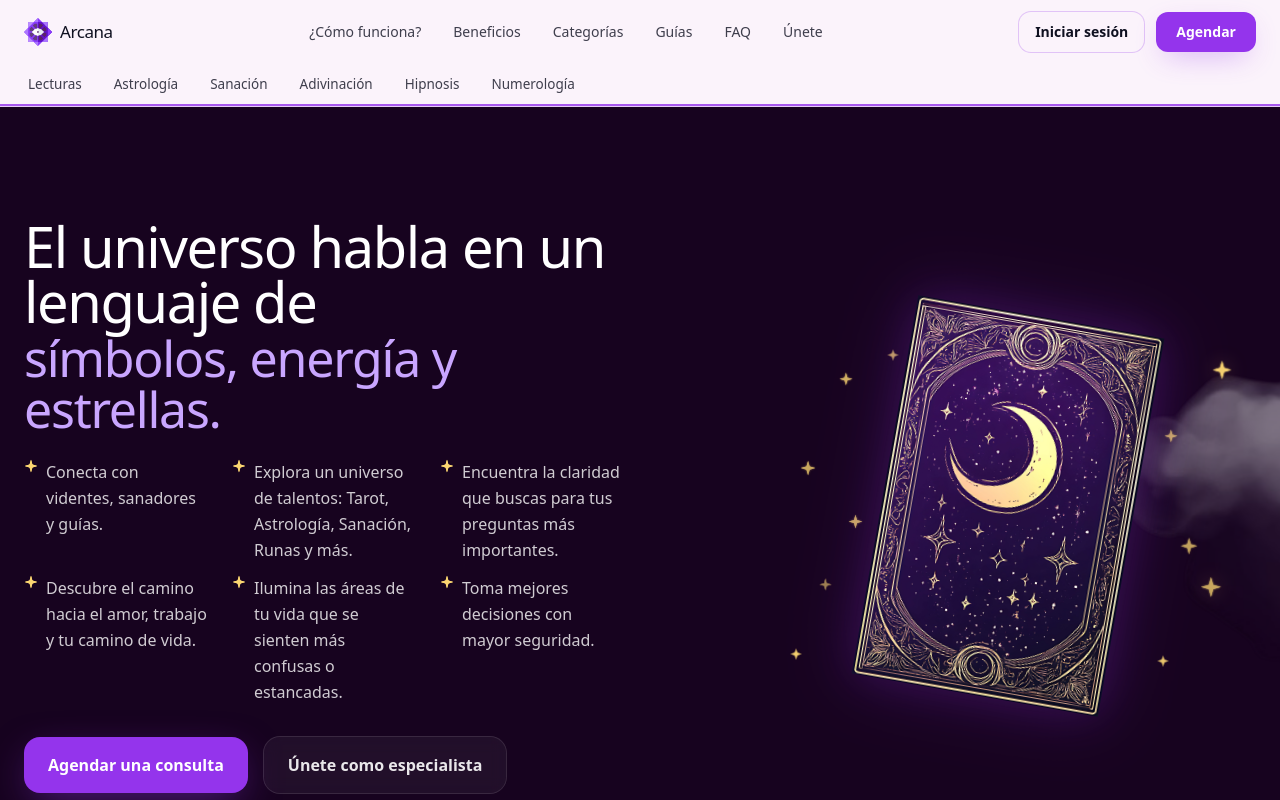
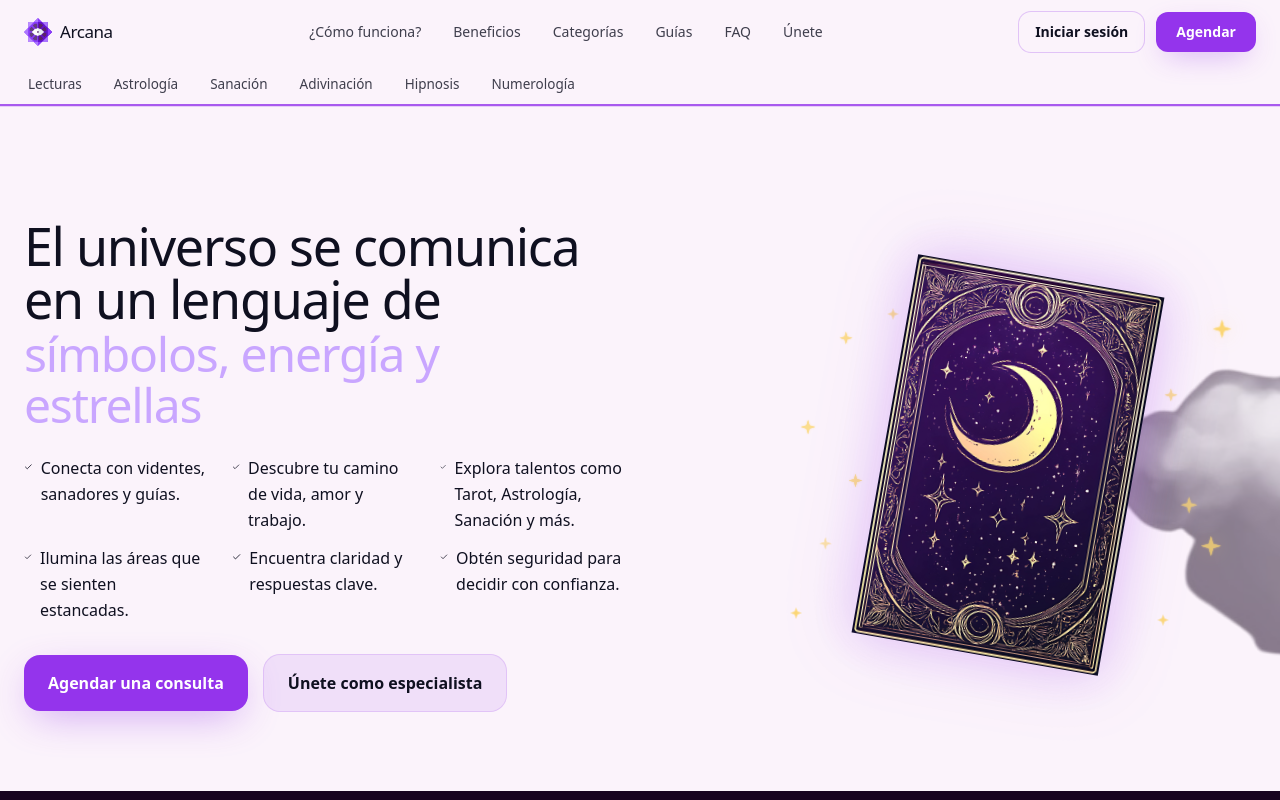
Before and after one commit to arcana302-art/arcana-v2, a Next.js app: page / in a window 1280 px wide. Shown: the top 800 px of the page. Built offline with nearby package versions, Linux system fonts and the light colour scheme.

Commit message:
Update Hero.tsx

```diff
--- a/app/components/Hero.tsx
+++ b/app/components/Hero.tsx
@@ -5,7 +5,7 @@ import Image from 'next/image';
 const HERO_IMG = '/brand/hero-card-eye.png';
 const CLOUD_IMG = '/brand/Nube1.png';
 
-/* ====== Estrella decorativa (fondo) — se mantiene tal cual ====== */
+/* ====== Estrellas decorativas existentes (sin cambios) ====== */
 function Star({
   id,
   className = '',
@@ -77,62 +77,32 @@ function Star({
   );
 }
 
-/* ====== Estrellita para bullets (pequeña, con glow + dim sutil) ====== */
-function BulletStar({
-  size = 14,
-  delay = '0s',
-  duration = '4s',
-}: {
-  size?: number;
-  delay?: string;
-  duration?: string;
-}) {
-  const id = `bstar-${Math.random().toString(36).slice(2, 8)}`;
+/* ====== Check minimal para bullets ====== */
+function CheckIcon({ className = '' }: { className?: string }) {
   return (
     <svg
-      width={size}
-      height={size}
-      viewBox="0 0 100 100"
+      viewBox="0 0 24 24"
+      width="16"
+      height="16"
       aria-hidden="true"
-      className="shrink-0"
-      style={{ animationDelay: delay, animationDuration: duration }}
+      className={className}
     >
-      <defs>
-        <filter id={id} x="-50%" y="-50%" width="200%" height="200%">
-          <feGaussianBlur in="SourceGraphic" stdDeviation="1.8" result="b1" />
-          <feGaussianBlur in="SourceGraphic" stdDeviation="4.2" result="b2" />
-          <feFlood floodColor="#FBD671" floodOpacity="0.65" result="gold" />
-          <feComposite in="gold" in2="b2" operator="in" result="glow" />
-          <feMerge>
-            <feMergeNode in="glow" />
-            <feMergeNode in="b1" />
-            <feMergeNode in="SourceGraphic" />
-          </feMerge>
-        </filter>
-      </defs>
-      <g filter={`url(#${id})`} className="bullet-twinkle">
-        <path d="M50 6 L60 40 L94 50 L60 60 L50 94 L40 60 L6 50 L40 40 Z" fill="#FBD671" />
-      </g>
-      <style jsx>{`
-        .bullet-twinkle {
-          animation-name: bullet-dim;
-          animation-timing-function: ease-in-out;
-          animation-iteration-count: infinite;
-        }
-        @keyframes bullet-dim {
-          0%   { opacity: 1;   }
-          50%  { opacity: 0.55;}
-          100% { opacity: 1;   }
-        }
-      `}</style>
+      <path
+        d="M20 6L9 17l-5-5"
+        fill="none"
+        stroke="#0f1020"
+        strokeWidth="2.2"
+        strokeLinecap="round"
+        strokeLinejoin="round"
+      />
     </svg>
   );
 }
 
 export default function Hero() {
   return (
-    <section className="relative overflow-hidden bg-[#17031F]">
-      {/* NUBE: encima de estrellas, debajo del contenido (sin cambios) */}
+    <section className="relative overflow-hidden bg-[#FBF3FB]">
+      {/* NUBE (igual: sobre estrellas, bajo contenido) */}
       <div className="pointer-events-none absolute inset-0 z-[5]">
         <img src={CLOUD_IMG} alt="" className="cloud-img" aria-hidden="true" />
       </div>
@@ -143,54 +113,54 @@ export default function Hero() {
           {/* TEXTO */}
           <div className="col-span-12 lg:col-span-7 xl:col-span-7">
             <div className="max-w-[560px] sm:max-w-[600px]">
-              {/* Títulos SIN bold, mismos colores */}
-              <h1 className="text-white font-normal tracking-tight leading-[0.98] text-[44px] sm:text-[56px]">
-                El universo habla en un lenguaje de
+              {/* Títulos sin bold, colores actualizados */}
+              <h1 className="text-[#0f1020] font-normal tracking-tight leading-[1.02] text-[40px] sm:text-[52px]">
+                El universo se comunica en un lenguaje de
               </h1>
-              <h2 className="mt-1 text-[40px] sm:text-[50px] font-normal tracking-tight leading-[1.02] text-[#c9a6ff]">
-                símbolos, energía y estrellas.
+              <h2 className="mt-1 text-[38px] sm:text-[48px] font-normal tracking-tight leading-[1.06] text-[#c9a6ff]">
+                símbolos, energía y estrellas
               </h2>
 
-              {/* Bullets (sustituyen al párrafo) */}
-              <ul className="mt-6 grid grid-cols-1 sm:grid-cols-2 lg:grid-cols-3 gap-x-6 gap-y-3 text-white/80 text-[16px] leading-relaxed">
+              {/* Bullets con check (cortos) */}
+              <ul className="mt-6 grid grid-cols-1 sm:grid-cols-2 lg:grid-cols-3 gap-x-6 gap-y-3 text-[#0f1020] text-[16px] leading-relaxed">
                 <li className="flex items-start gap-2">
-                  <BulletStar delay="0s" />
+                  <CheckIcon className="mt-1" />
                   <span>Conecta con videntes, sanadores y guías.</span>
                 </li>
                 <li className="flex items-start gap-2">
-                  <BulletStar delay="0.2s" />
-                  <span>Explora un universo de talentos: Tarot, Astrología, Sanación, Runas y más.</span>
+                  <CheckIcon className="mt-1" />
+                  <span>Descubre tu camino de vida, amor y trabajo.</span>
                 </li>
                 <li className="flex items-start gap-2">
-                  <BulletStar delay="0.4s" />
-                  <span>Encuentra la claridad que buscas para tus preguntas más importantes.</span>
+                  <CheckIcon className="mt-1" />
+                  <span>Explora talentos como Tarot, Astrología, Sanación y más.</span>
                 </li>
                 <li className="flex items-start gap-2">
-                  <BulletStar delay="0.6s" />
-                  <span>Descubre el camino hacia el amor, trabajo y tu camino de vida.</span>
+                  <CheckIcon className="mt-1" />
+                  <span>Ilumina las áreas que se sienten estancadas.</span>
                 </li>
                 <li className="flex items-start gap-2">
-                  <BulletStar delay="0.8s" />
-                  <span>Ilumina las áreas de tu vida que se sienten más confusas o estancadas.</span>
+                  <CheckIcon className="mt-1" />
+                  <span>Encuentra claridad y respuestas clave.</span>
                 </li>
                 <li className="flex items-start gap-2">
-                  <BulletStar delay="1s" />
-                  <span>Toma mejores decisiones con mayor seguridad.</span>
+                  <CheckIcon className="mt-1" />
+                  <span>Obtén seguridad para decidir con confianza.</span>
                 </li>
               </ul>
 
-              {/* Botones (sin cambios) */}
+              {/* Botones: mantienen estilo, adaptados a fondo claro */}
               <div className="mt-8 flex flex-wrap gap-4">
                 <a
                   href="#"
-                  className="inline-flex items-center justify-center rounded-2xl px-6 h-14 text-white text-base font-semibold bg-[#9434ec] shadow-[0_12px_40px_-10px_rgba(148,52,236,0.55)] transition-transform duration-200 hover:scale-[1.03] active:scale-[0.98]"
+                  className="inline-flex items-center justify-center rounded-2xl px-6 h-14 text-white text-base font-semibold bg-[#9434ec] shadow-[0_12px_40px_-10px_rgba(148,52,236,0.45)] transition-transform duration-200 hover:scale-[1.03] active:scale-[0.98]"
                 >
                   Agendar una consulta
                 </a>
 
                 <a
                   href="#"
-                  className="inline-flex items-center justify-center rounded-2xl px-6 h-14 text-white/90 text-base font-semibold ring-1 ring-white/15 bg-white/5 backdrop-blur transition-all duration-200 hover:bg:white/[0.07]"
+                  className="inline-flex items-center justify-center rounded-2xl px-6 h-14 text-base font-semibold text-[#0f1020] ring-1 ring-[#9434ec]/25 bg-[#9434ec]/10 hover:bg-[#9434ec]/12 transition"
                 >
                   Únete como especialista
                 </a>
@@ -198,9 +168,9 @@ export default function Hero() {
             </div>
           </div>
 
-          {/* CARTA + ESTRELLAS (sin cambios de tamaño/posicion/efectos) */}
+          {/* CARTA + ESTRELLAS (sin cambios de tamaño/posición/efectos) */}
           <div className="col-span-12 lg:col-span-5 xl:col-span-5 relative flex justify-center lg:justify-start">
-            {/* ===== ESTRELLAS (fondo) ===== */}
+            {/* Estrellas (fondo) */}
             <div className="pointer-events-none absolute inset-0 z-0">
               {/* IZQUIERDA */}
               <Star id="L2"  className="absolute w-[14px]" style={{ left: '14%', top: '15%' }}   delay="1.4s" duration="11s" />
@@ -212,7 +182,6 @@ export default function Hero() {
               <Star id="L8"  className="absolute w-[15px]" style={{ left: '16%', top: '52%' }}   delay="0.9s" duration="12.4s" />
               <Star id="L9"  className="absolute w-[12px]" style={{ left: '28%', top: '32%' }}   delay="1.7s" duration="11.6s" />
               <Star id="L10" className="absolute w-[18px]" style={{ left: '30%', bottom: '18%' }} delay="0.4s" duration="13.2s" bright />
-
               {/* DERECHA */}
               <Star id="R1" className="absolute w-[20px]" style={{ right: '5%',  top: '12%' }}  delay="0.2s" duration="11s" bright />
               <Star id="R2" className="absolute w-[14px]" style={{ right: '16%', top: '30%' }} delay="1.1s" duration="12.5s" />
@@ -221,7 +190,7 @@ export default function Hero() {
               <Star id="R5" className="absolute w-[12px]" style={{ right: '18%', bottom: '8%' }}  delay="1.5s" duration="9.8s" />
             </div>
 
-            {/* CARTA (igual) */}
+            {/* Carta */}
             <div
               className="
                 group relative
@@ -247,7 +216,7 @@ export default function Hero() {
         </div>
       </div>
 
-      {/* Estilos locales para la nube (sin cambios) */}
+      {/* Estilos locales para la nube (sin cambios de lógica) */}
       <style jsx>{`
         .cloud-img {
           position: absolute;
```
